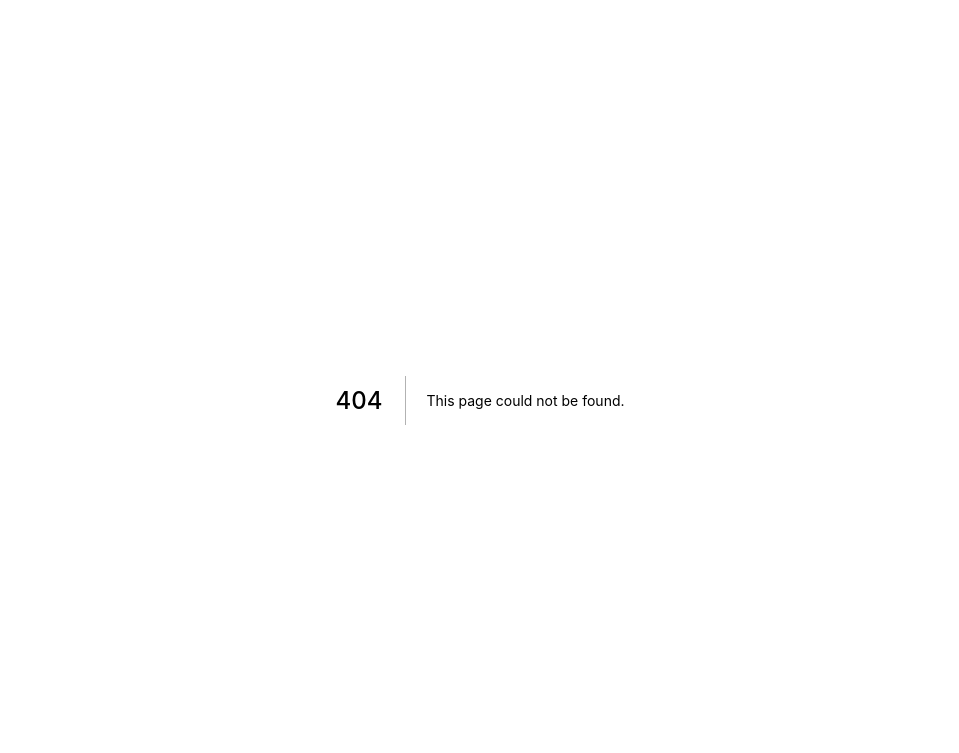
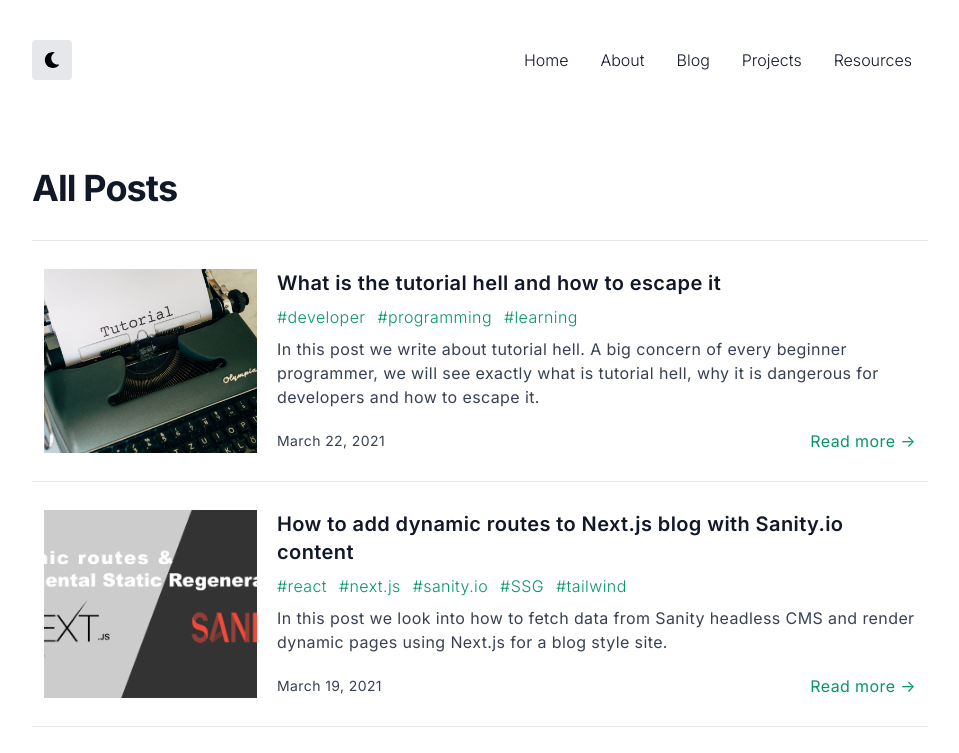
Before and after one commit to fly0305/blog-for-sergio-next.js-graphql-tailwind-, a Next.js app: page /blog in a window 1280 px wide. Before the commit this address had no page. Shown: the top 753 px of the page, without its empty margins (160-1119 px from the left). Built offline with nearby package versions, Linux system fonts and the light colour scheme; what @tailwindcss/typography would draw is missing.

Commit message:
finished blog page

```diff
--- /dev/null
+++ b/components/PostListPreview.js
@@ -0,0 +1,27 @@
+import SinglePostCard from '@/components/SinglePostCard';
+
+const PostListPreview = ({ postsArr, sectTitle, centerTitle }) => (
+  <div className="mx-auto mt-6 divide-y divide-gray-200 dark:divide-gray-700">
+    <div className="pt-6 pb-8 space-y-2 md:space-y-5">
+      <h1
+        className={`text-2xl font-bold leading-9 tracking-tight text-gray-900 dark:text-gray-100 sm:leading-10 md:text-4xl md:leading-14 ${
+          centerTitle ? 'text-center' : ''
+        }`}
+      >
+        {sectTitle}
+      </h1>
+    </div>
+    <ul className="divide-y divide-gray-200 dark:divide-gray-700">
+      {!postsArr.length && 'No posts found.'}
+      {postsArr.map(post => (
+        <li key={post.id} className="py-4">
+          <article>
+            <SinglePostCard {...post} />
+          </article>
+        </li>
+      ))}
+    </ul>
+  </div>
+);
+
+export default PostListPreview;
--- a/components/SinglePostCard.js
+++ b/components/SinglePostCard.js
@@ -1,4 +1,4 @@
-import Link from 'next/link';
+import NextLink from 'next/link';
 import Image from 'next/image';
 
 const SinglePostCard = ({ title, excerpt, slug, tags, image, publishedAt }) => {
@@ -7,6 +7,7 @@ const SinglePostCard = ({ title, excerpt, slug, tags, image, publishedAt }) => {
     month: 'long',
     year: 'numeric',
   });
+
   return (
     <div className="p-3 tracking-wide ">
       <div className="flex">
@@ -14,9 +15,11 @@ const SinglePostCard = ({ title, excerpt, slug, tags, image, publishedAt }) => {
           <Image src={image} alt={title} layout="fill" objectFit="cover" />
         </div>
         <div className="flex flex-col md:ml-5 md:w-9/12">
-          <h4 className="mb-2 text-xl font-semibold text-gray-900 dark:text-gray-100">
-            {title}
-          </h4>
+          <NextLink href={`/blog/${slug}`} aria-label={`Read "${title}"`}>
+            <h4 className="mb-2 text-xl font-semibold text-gray-900 cursor-pointer dark:text-gray-100 hover:text-green-500">
+              {title}
+            </h4>
+          </NextLink>
           <div className="w-full">
             {tags &&
               tags.map((tag, index) => (
@@ -35,11 +38,11 @@ const SinglePostCard = ({ title, excerpt, slug, tags, image, publishedAt }) => {
             <h5 className="text-sm text-gray-700 dark:text-gray-400">
               {formatedDate}
             </h5>
-            <Link href={`/blog/${slug}`} aria-label={`Read "${title}"`}>
+            <NextLink href={`/blog/${slug}`} aria-label={`Read "${title}"`}>
               <a className="text-green-600 hover:text-green-700 dark:hover:text-green-400">
                 Read more &rarr;
               </a>
-            </Link>
+            </NextLink>
           </div>
         </div>
       </div>
--- a/components/ThemeSwitch.js
+++ b/components/ThemeSwitch.js
@@ -4,13 +4,14 @@ import { RiSunLine } from 'react-icons/ri';
 import { FaMoon } from 'react-icons/fa';
 
 const ThemeSwitch = () => {
-  const [mounted, setMounted] = useState('false');
+  const [mounted, setMounted] = useState(false);
   const { theme, setTheme } = useTheme();
 
   // When mounted on client, now we can show the UI
   useEffect(() => setMounted(true), []);
 
   return (
+    <div>
       <button
         aria-label="Toggle Dark Mode"
         type="button"
@@ -19,6 +20,7 @@ const ThemeSwitch = () => {
       >
         {mounted && (theme === 'dark' ? <RiSunLine /> : <FaMoon />)}
       </button>
+    </div>
   );
 };
 
--- a/pages/about.js
+++ b/pages/about.js
@@ -3,6 +3,12 @@ import { MDXRemote } from 'next-mdx-remote';
 import { getAboutContent } from '@/lib/getAbout';
 import MDXComponents from '@/components/MDXComponents';
 import Container from '@/components/Container';
+
+export async function getStaticProps() {
+  const about = await getAboutContent();
+
+  return { props: { about } };
+}
 
 const About = props => (
   <Container>
@@ -19,9 +25,3 @@ const About = props => (
 );
 
 export default About;
-
-export async function getStaticProps() {
-  const about = await getAboutContent();
-
-  return { props: { about } };
-}
--- /dev/null
+++ b/pages/blog.js
@@ -0,0 +1,17 @@
+import Container from '@/components/Container';
+import PostListPreview from '@/components/PostListPreview';
+import { getAllFilesFrontMatter } from '@/lib/mdx';
+
+export async function getStaticProps() {
+  const posts = await getAllFilesFrontMatter();
+
+  return { props: { posts } };
+}
+
+export default function Blog({ posts }) {
+  return (
+    <Container>
+      <PostListPreview postsArr={posts.allPosts} sectTitle="All Posts" />
+    </Container>
+  );
+}
--- a/pages/index.js
+++ b/pages/index.js
@@ -6,8 +6,18 @@ import { ImStack } from 'react-icons/im';
 import { getAllFilesFrontMatter } from '@/lib/mdx';
 
 import Container from '@/components/Container';
-import SinglePostCard from '@/components/SinglePostCard';
+import PostListPreview from '@/components/PostListPreview';
 import Card from '@/components/Card';
+
+export async function getStaticProps() {
+  const posts = getAllFilesFrontMatter();
+
+  return {
+    props: {
+      posts,
+    },
+  };
+}
 
 export default function Home({ posts }) {
   const latestPosts = posts.allPosts.slice(0, 4);
@@ -65,23 +75,7 @@ export default function Home({ posts }) {
           />
         </div>
       </div>
-      <div className="mx-auto mt-6 divide-y divide-gray-200 dark:divide-gray-700">
-        <div className="pt-6 pb-8 space-y-2 md:space-y-5">
-          <h1 className="text-2xl font-bold leading-9 tracking-tight text-gray-900 dark:text-gray-100 sm:leading-10 md:text-4xl md:leading-14">
-            My latest toughts
-          </h1>
-        </div>
-        <ul className="divide-y divide-gray-200 dark:divide-gray-700">
-          {!latestPosts.length && 'No posts found.'}
-          {latestPosts.map(post => (
-            <li key={post.id} className="py-4">
-              <article>
-                <SinglePostCard {...post} />
-              </article>
-            </li>
-          ))}
-        </ul>
-      </div>
+      <PostListPreview postsArr={latestPosts} sectTitle="My latest toughts" />
       <div className="flex justify-center mt-6">
         <NextLink href="/blog">
           <a className="p-1 text-green-600 uppercase border-b border-green-500">
@@ -92,13 +86,3 @@ export default function Home({ posts }) {
     </Container>
   );
 }
-
-export async function getStaticProps() {
-  const posts = getAllFilesFrontMatter();
-
-  return {
-    props: {
-      posts,
-    },
-  };
-}
--- /dev/null
+++ b/pages/projects.js
@@ -0,0 +1,16 @@
+import Container from '@/components/Container';
+// import { getAllFilesFrontMatter } from '@/lib/mdx';
+
+// export async function getStaticProps() {
+//   const posts = await getAllFilesFrontMatter();
+
+//   return { props: { posts } };
+// }
+
+export default function Projects() {
+  return (
+    <Container>
+      <h1>hello world projects</h1>
+    </Container>
+  );
+}
--- /dev/null
+++ b/pages/resources.js
@@ -0,0 +1,16 @@
+import Container from '@/components/Container';
+// import { getAllFilesFrontMatter } from '@/lib/mdx';
+
+// export async function getStaticProps() {
+//   const posts = await getAllFilesFrontMatter();
+
+//   return { props: { posts } };
+// }
+
+export default function Resources() {
+  return (
+    <Container>
+      <h1>hello world resources</h1>
+    </Container>
+  );
+}
```
Lines whose indentation alone changed are shown as unchanged.
